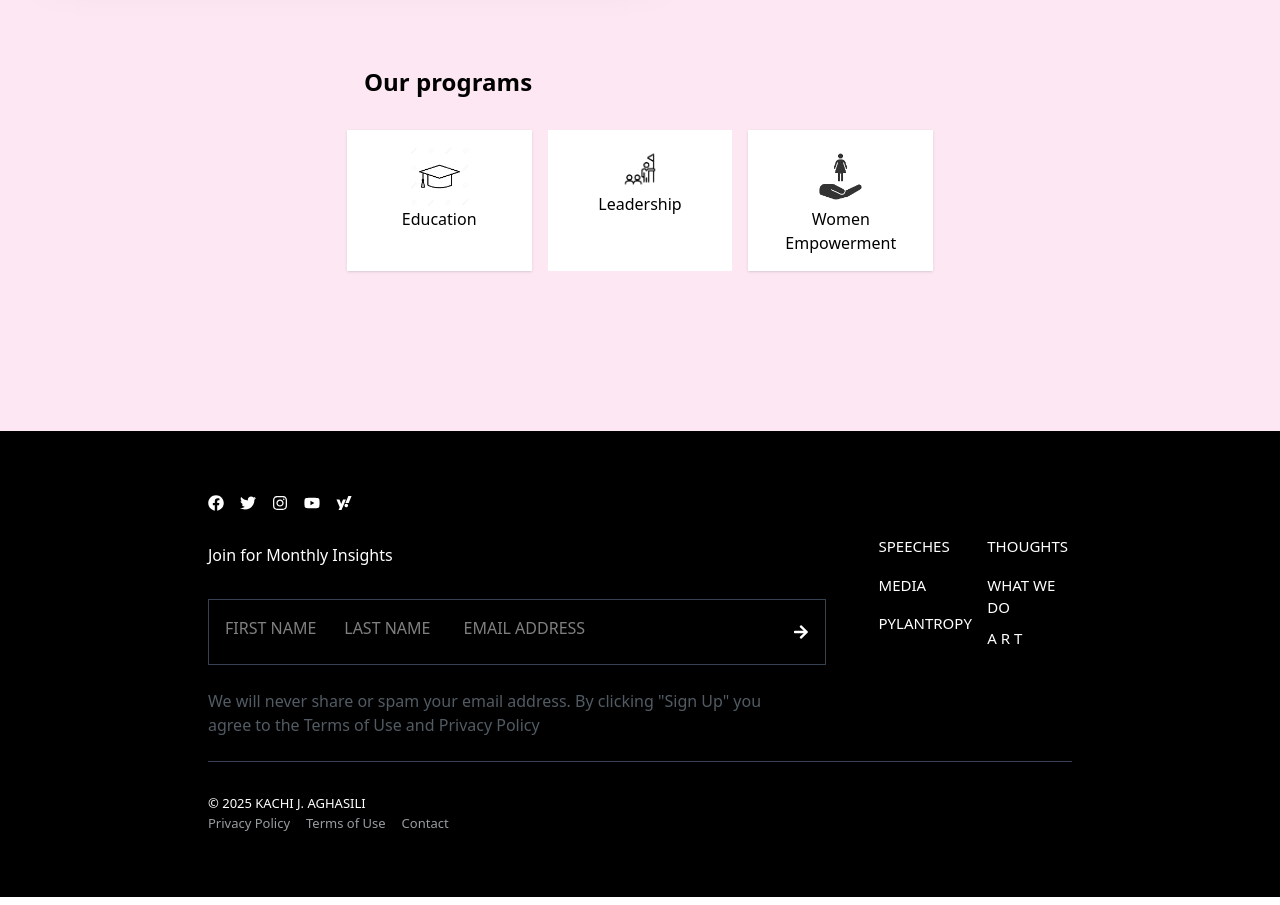
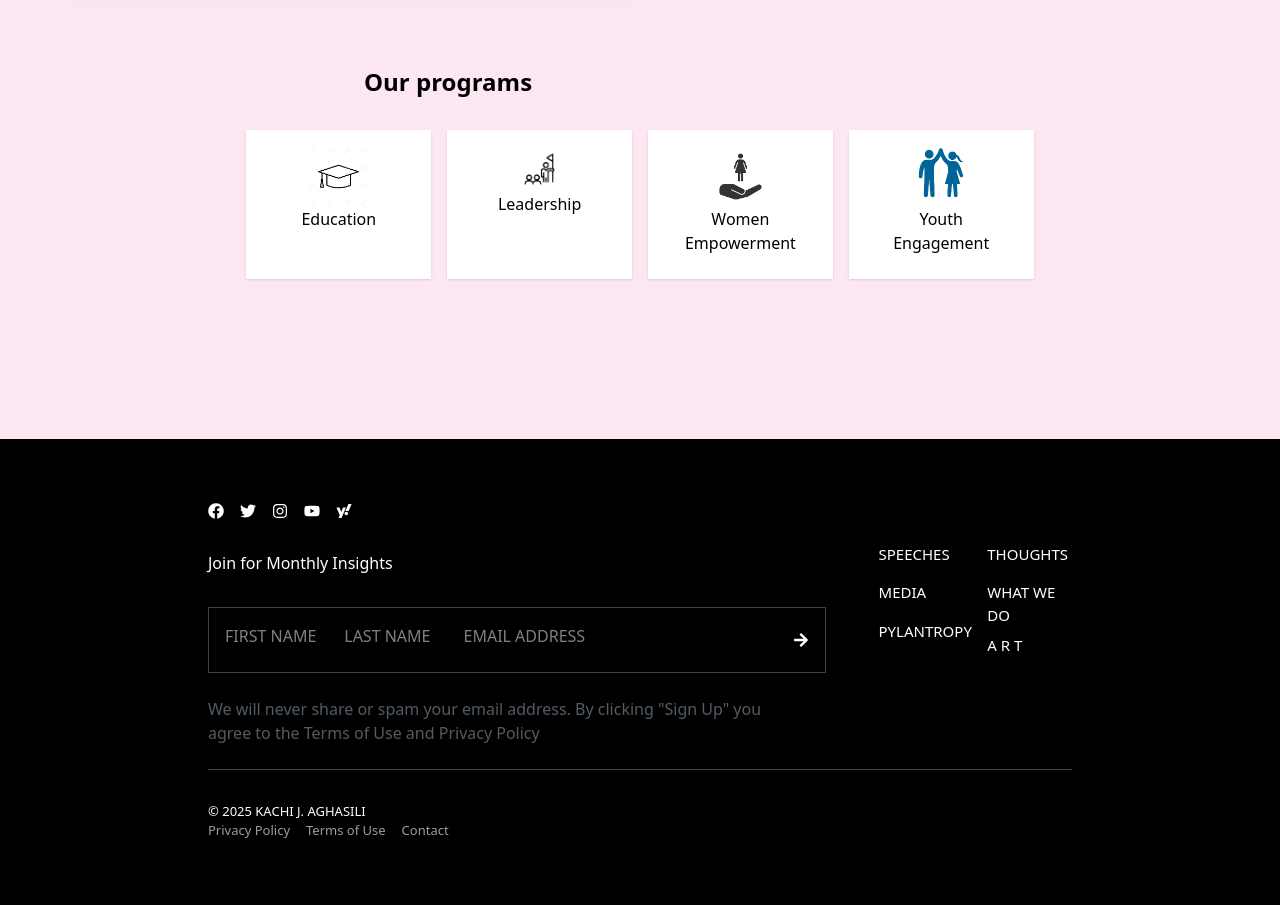
Before and after one commit to kachijamesInitiative/app, a React (Vite) app: page / in a window 1280 px wide. Shown: the part 1780-2685 px from the top of the page. Built offline with nearby package versions, Linux system fonts and the light colour scheme.

Commit message:
fix: the Y in youth hanged to y

```diff
--- a/src/components/HomePage.jsx
+++ b/src/components/HomePage.jsx
@@ -5,7 +5,7 @@ import Director from '../assets/Director.jpeg'
 import Education from '../assets/Education.png'
 import Leadership from '../assets/leadership.png'
 import Women from '../assets/women-empowerment.png'
-//import Youth from '../assets/Youth.png'
+import Youth from '../assets/youth.png'
 
 import { motion } from "framer-motion"
 import { Link } from 'react-router-dom'
@@ -122,7 +122,7 @@ function HomePage() {
               </div>
             </div>
 
-            <div className='bg-white p-4 lg:w-[15%] nshadow-sm hover:bg-pink-100'>
+            <div className='bg-white p-4 lg:w-[15%] shadow-sm hover:bg-pink-100'>
               <div className='flex justify-center'>
                 <img className='lg:w-[40%] h-[90%] w-[30%]' src={Leadership} alt="leadership icon" />
               </div>
@@ -141,14 +141,14 @@ function HomePage() {
             </div>
 
 
-            {/* <div className='bg-white p-4 lg:w-[15%] shadow-sm hover:bg-pink-100'>
+            <div className='bg-white p-4 lg:w-[15%] shadow-sm hover:bg-pink-100'>
               <div className='flex justify-center'>
                 <img className='lg:w-[40%] h-[90%] w-[30%]' src={Youth} alt="youth empowerment" />
               </div>
               <div className='text-center p-2'>
                 <h1>Youth Engagement</h1>
               </div>
-            </div> */}
+            </div>
 
           </div>
         </div>
```
Also changed, not shown: src/assets/youth.png.
